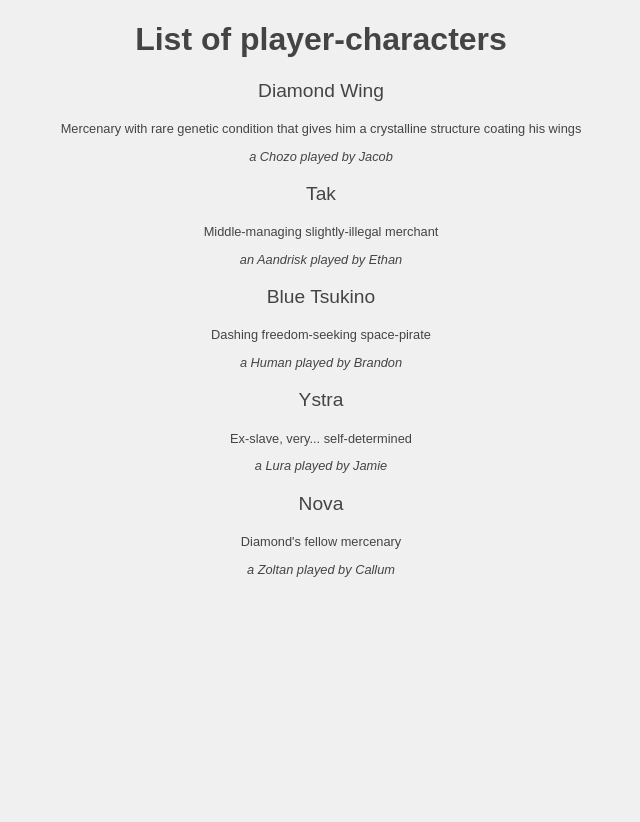
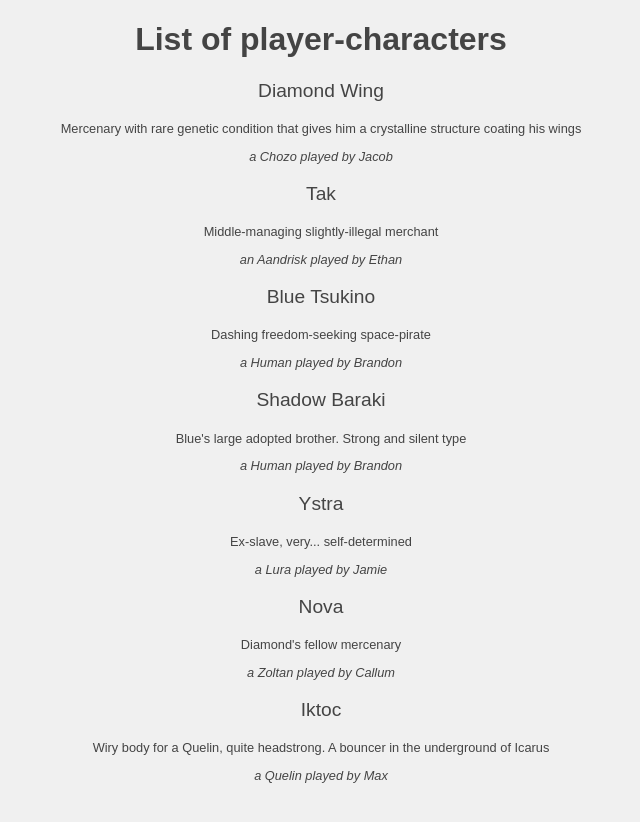
Before and after one commit to tomdrever/tomdrever.github.io, a Jekyll site: the page built from stars/characters.html, in a window 1280 px wide. Shown: the top 822 px of the page, without its empty margins (319-959 px from the left). Built offline with Jekyll 4.4.1, drawn with Linux system fonts in a browser that asks for light colours; some web fonts are replaced.

```diff
--- a/_data/characters.yml
+++ b/_data/characters.yml
@@ -13,6 +13,11 @@
   description: Dashing freedom-seeking space-pirate
   playedby: Brandon
 
+- name: Shadow Baraki
+  species: a Human
+  description: Blue's large adopted brother. Strong and silent type
+  playedby: Brandon
+
 - name: Ystra
   species: a Lura
   description: Ex-slave, very... self-determined
@@ -22,3 +27,8 @@
   species: a Zoltan
   description: Diamond's fellow mercenary
   playedby: Callum
+
+- name: Iktoc
+  species: a Quelin
+  description: Wiry body for a Quelin, quite headstrong. A bouncer in the underground of Icarus
+  playedby: Max
```
Also changed, not shown: _posts/1302-06-01-Session-3.md (+1 -1 lines), _posts/1302-06-03-Session-6.md (added, +17 -0 lines), 4 other files.
